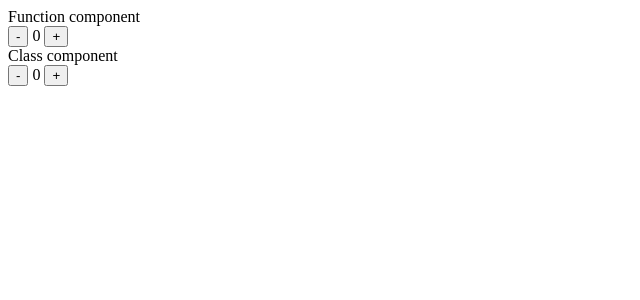
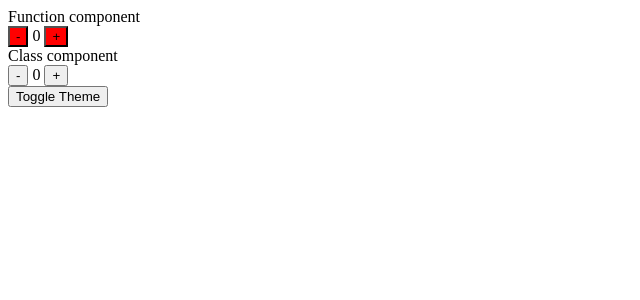
Before and after one commit to Cossi-tech/Cook-with-React, a React (Create React App) app: page / in a window 1280 px wide. Shown: the top 300 px of the page, without its empty margins (0-640 px from the left). Built offline with nearby package versions, Linux system fonts and the light colour scheme.

Commit message:
UseContext tried

```diff
--- a/src/App.js
+++ b/src/App.js
@@ -1,15 +1,25 @@
+import React,{useState} from 'react';
 import './App.css';
 import Counter from './Counter.js';
 import CounterHooks from './CounterHooks';
 
+export const ThemeContext = React.createContext()
+
 function App() {
+
+  const [theme,SetTheme]= useState('red')
   return (
-    <>
+    <ThemeContext.Provider value={{backgroundColor : theme}}>
     Function component
     <CounterHooks initialCount={0} />
     Class component
     <Counter initialCount={0}/>
-    </>
+
+    <button onClick={() => SetTheme(prevTheme => {
+      return prevTheme ==='red' ? 'blue' : 'red'
+    })}> Toggle Theme </button>
+
+    </ThemeContext.Provider>
   )
 }
 
--- a/src/CounterHooks/index.js
+++ b/src/CounterHooks/index.js
@@ -1,12 +1,14 @@
-import React,{useState} from 'react'
+import React,{useState,useContext} from 'react'
+import { ThemeContext } from '../App'
 
 export default function CounterHooks({initialCount}) {
-    const [state, setState] = useState({count: initialCount})
+    const [count, setCount] = useState(initialCount)
+    const theme = useContext(ThemeContext)
     return (
         <div>
-           <button onClick={() => setState({count: state.count -1})} > - </button>
-            <span> {state.count} </span>
-            <button onClick={() => setState({count: state.count +1})} > + </button>
+           <button style={theme} onClick={() => setCount(prevCount => prevCount -1)} > - </button>
+            <span> {count} </span>
+            <button style={theme} onClick={() => setCount(prevCount => prevCount +1)} > + </button>
         </div>
     )
 }
```
